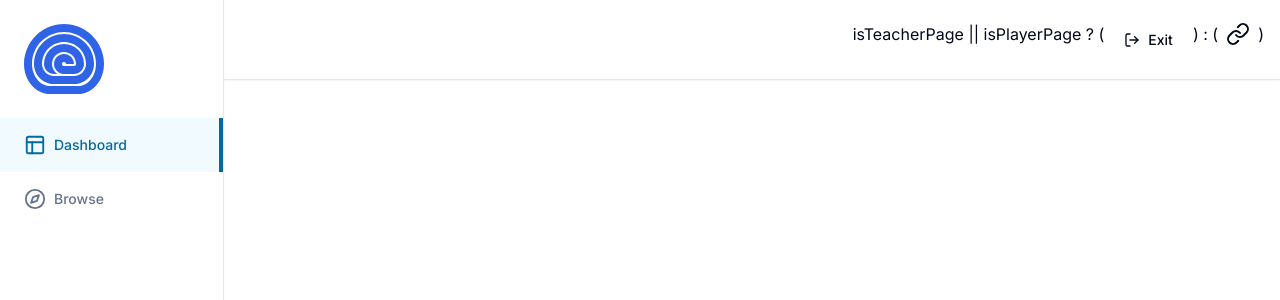
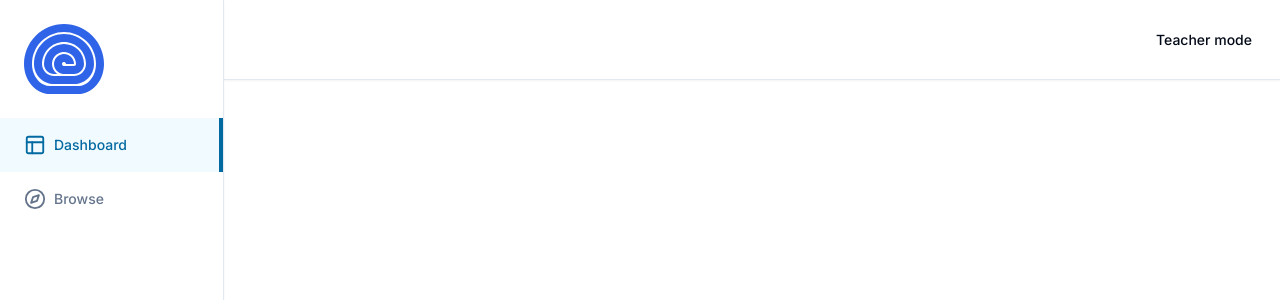
Before and after one commit to Joshua-Coded/LMS_PLATFORM, a Next.js app in the folder lms/: page / in a window 1280 px wide. Shown: the top 300 px of the page. Built offline with nearby package versions, Linux system fonts and the light colour scheme.

Commit message:
sidebar-item

```diff
--- a/lms/components/navbar-routes.tsx
+++ b/lms/components/navbar-routes.tsx
@@ -3,7 +3,9 @@
 import { UserButton } from "@clerk/nextjs";
 import { usePathname, useRouter } from "next/navigation";
 import { Button } from "@/components/ui/button";
-import { Link, LogOut } from "lucide-react";
+import { LogOut } from "lucide-react";
+import Link from "next/link"
+
 
 export const NavbarRoutes = () => {
     const pathname = usePathname();
@@ -11,10 +13,11 @@ export const NavbarRoutes = () => {
 
     const isTeacherPage = pathname?.startsWith("/teacher");
     const isPlayerPage = pathname?.startsWith("/chapter");
+
     return (
         <div className="flex gap-x-2 ml-auto">
 
-            isTeacherPage || isPlayerPage ? (
+            {isTeacherPage || isPlayerPage ? (
                 <Button size="sm" variant="ghost" >
                     <LogOut  className="h-4 w-4 mr-2"/>
                     Exit
@@ -25,7 +28,7 @@ export const NavbarRoutes = () => {
                         Teacher mode
                     </Button>
                 </Link>
-            )
+            )}
             <UserButton
             afterSignOutUrl="/"
             />
```
